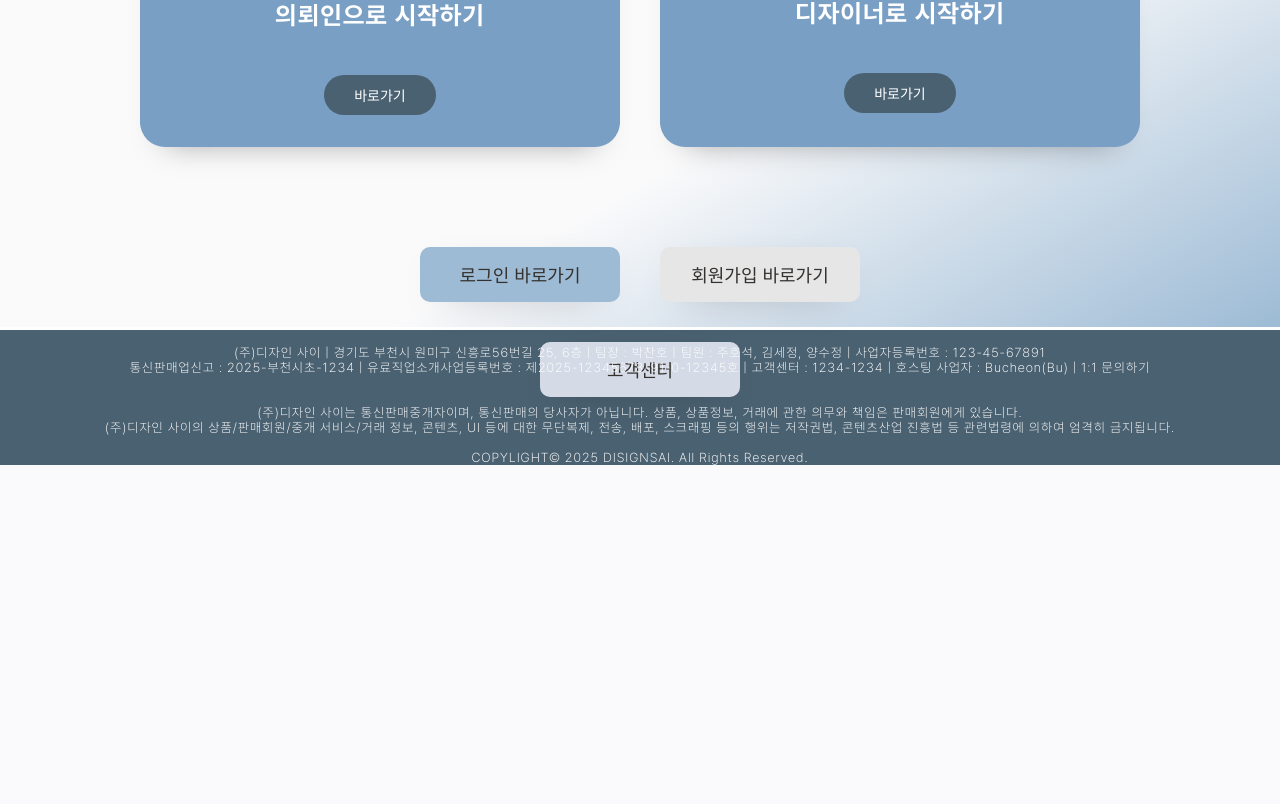
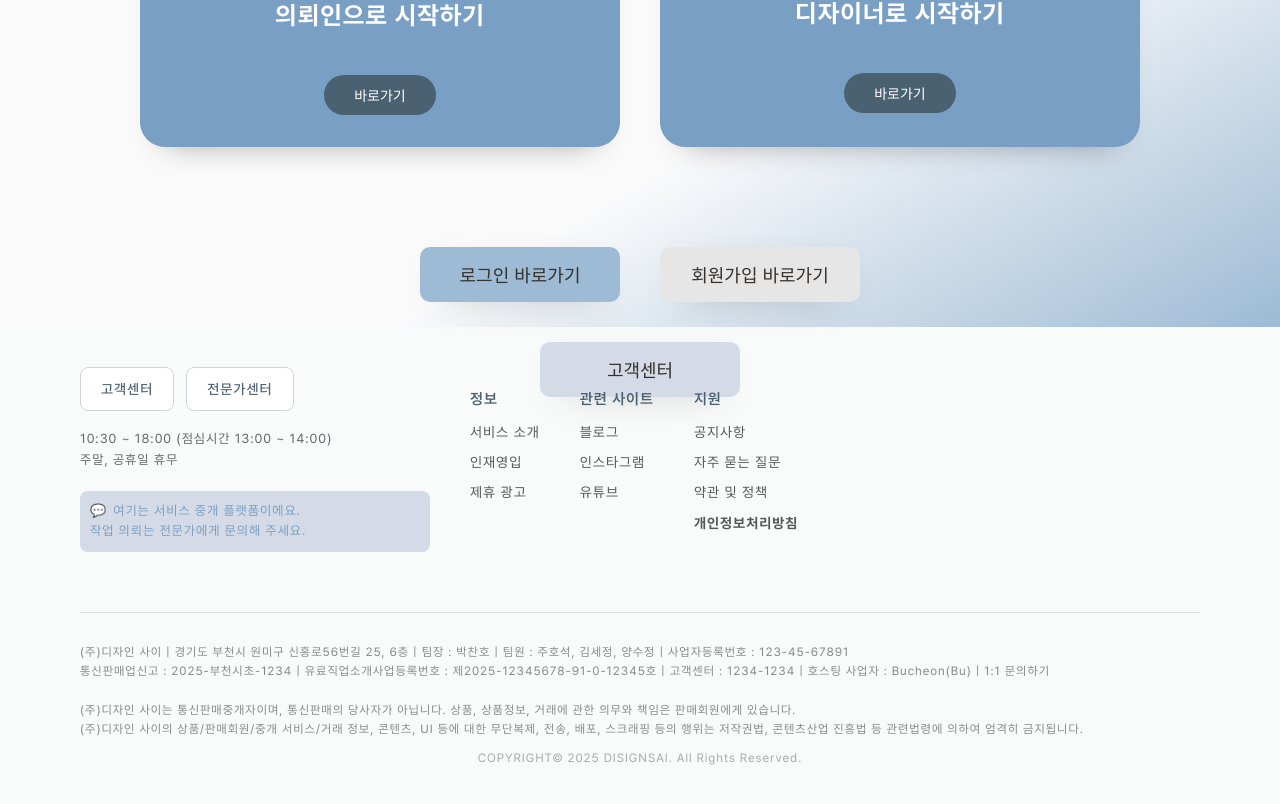
Before and after one commit to kimwax112/letsgit, a React (Create React App) app in the folder 프론트엔드/: page /client in a window 1280 px wide. Shown: the part 639-1443 px from the top of the page. Before the commit the page ends 1104 px from the top, so only its background shows below. Built offline with nearby package versions, Linux system fonts and the light colour scheme; a web font is replaced by a local one; what @draft-js-plugins/static-toolbar would draw is missing.

Commit message:
footer ui 수정

```diff
--- a/프론트엔드/src/components/Footer/Footer.css
+++ b/프론트엔드/src/components/Footer/Footer.css
@@ -1,6 +1,116 @@
-.StaticInfo {
-    background-color: #4A6171;
+.footer-container {
+    background-color: #f9fafa;
+    padding: 40px 80px; /* 좌우 여백만 유지 */
+    font-family: 'Pretendard', sans-serif;
+    font-size: 14px;
+    color: #555;
+    line-height: 1.6;
+    width: 100%;
+    box-sizing: border-box;
+  }
 
-    color: #fff;
-    border: none;
-}
+
+  .footer-top {
+    display: flex;
+    justify-content: space-between;
+    flex-wrap: wrap;
+    margin-bottom: 40px;
+    gap: 40px;
+  }
+
+
+  .footer-buttons {
+    max-width: 350px;
+    flex: 1;
+    margin-bottom: 20px;
+  }
+
+  .footer-button {
+    display: inline-block;
+    margin-right: 12px;
+    margin-bottom: 8px;
+    padding: 10px 20px;
+    border: 1.5px solid #cfd4d7;
+    border-radius: 8px;
+    background-color: white;
+    color: #4A6171;
+    text-decoration: none;
+    font-weight: 500;
+    transition: all 0.3s ease;
+  }
+
+  .footer-button:hover {
+    background-color: #e3e8ea;
+    color: #000;
+  }
+
+  .footer-time {
+    margin-top: 10px;
+    color: #666;
+    font-size: 13px;
+  }
+
+  .footer-notice {
+    margin-top: 20px;
+    padding: 10px;
+    background-color: #D4DAE6;
+    border-radius: 8px;
+    color: #799FC4;
+    font-size: 13px;
+  }
+
+  .footer-notice-icon {
+    margin-right: 6px;
+  }
+
+  .footer-links {
+    display: flex;
+    gap: 40px;
+    flex: 2;
+    flex-wrap: wrap;
+  }
+
+  .footer-links h4 {
+    font-size: 15px;
+    font-weight: 600;
+    margin-bottom: 10px;
+    color: #4A6171;
+  }
+
+  .footer-links ul {
+    list-style: none;
+    padding: 0;
+    margin: 0;
+  }
+
+  .footer-links li {
+    margin-bottom: 8px;
+  }
+
+  .footer-links a {
+    text-decoration: none;
+    color: #555;
+    transition: color 0.2s ease;
+  }
+
+  .footer-links a:hover {
+    color: #111;
+  }
+
+  .footer-bottom {
+    font-size: 12px;
+    color: #888;
+    border-top: 1px solid #e0e0e0;
+    padding-top: 20px;
+  }
+
+  .footer-bottom p {
+    margin: 10px 0;
+  }
+
+  .copyright {
+    margin-top: 20px;
+    color: #aaa;
+    font-size: 12px;
+    text-align: center;
+  }
--- a/프론트엔드/src/components/Footer/Footer.jsx
+++ b/프론트엔드/src/components/Footer/Footer.jsx
@@ -3,25 +3,61 @@ import "./Footer.css";
 
 const Footer = () => {
   return (
-    <div>
-      <div className='ActiveInfo'>
+    <footer className="footer-container">
+      <div className="footer-top">
+        <div className="footer-buttons">
+          <a href="/customer" className="footer-button">고객센터</a>
+          <a href="/expert" className="footer-button">전문가센터</a>
+          <p className="footer-time">10:30 ~ 18:00 (점심시간 13:00 ~ 14:00)<br />주말, 공휴일 휴무</p>
+          <div className="footer-notice">
+            <span className="footer-notice-icon">💬</span>
+            여기는 서비스 중개 플랫폼이에요. <br />작업 의뢰는 전문가에게 문의해 주세요.
+          </div>
+        </div>
 
+        <div className="footer-links">
+          <div>
+            <h4>정보</h4>
+            <ul>
+              <li><a href="/intro">서비스 소개</a></li>
+              <li><a href="/recruit">인재영입</a></li>
+              <li><a href="/ad">제휴 광고</a></li>
+            </ul>
+          </div>
+          <div>
+            <h4>관련 사이트</h4>
+            <ul>
+              <li><a href="/blog">블로그</a></li>
+              <li><a href="/instagram">인스타그램</a></li>
+              <li><a href="/youtube">유튜브</a></li>
+            </ul>
+          </div>
+          <div>
+            <h4>지원</h4>
+            <ul>
+              <li><a href="/notice">공지사항</a></li>
+              <li><a href="/faq">자주 묻는 질문</a></li>
+              <li><a href="/policy">약관 및 정책</a></li>
+              <li><a href="/privacy"><strong>개인정보처리방침</strong></a></li>
+            </ul>
+          </div>
+        </div>
       </div>
-      <div className='StaticInfo'>
-      <br/>
-        (주)디자인 사이 | 경기도 부천시 원미구 신흥로56번길 25, 6층 | 팀장 : 박찬호 | 팀원 : 주호석, 김세정, 양수정 | 사업자등록번호 : 123-45-67891
-        <br/>
-        통신판매업신고 : 2025-부천시초-1234 | 유료직업소개사업등록번호 : 제2025-12345678-91-0-12345호 | 고객센터 : 1234-1234 | 호스팅 사업자 : Bucheon(Bu) | 1:1 문의하기
-        <br/><br/><br/>
-        (주)디자인 사이는 통신판매중개자이며, 통신판매의 당사자가 아닙니다. 상품, 상품정보, 거래에 관한 의무와 책임은 판매회원에게 있습니다.
-        <br/>
-        (주)디자인 사이의 상품/판매회원/중개 서비스/거래 정보, 콘텐츠, UI 등에 대한 무단복제, 전송, 배포, 스크래핑 등의 행위는 저작권법, 콘텐츠산업 진흥법 등 관련법령에 의하여 엄격히 금지됩니다.
-        <br/><br/>
-          COPYLIGHT© 2025 DISIGNSAI. All Rights Reserved.
-          <br/>
+
+      <div className="footer-bottom">
+        <p>
+          (주)디자인 사이 | 경기도 부천시 원미구 신흥로56번길 25, 6층 | 팀장 : 박찬호 | 팀원 : 주호석, 김세정, 양수정 | 사업자등록번호 : 123-45-67891
+          <br />
+          통신판매업신고 : 2025-부천시초-1234 | 유료직업소개사업등록번호 : 제2025-12345678-91-0-12345호 | 고객센터 : 1234-1234 | 호스팅 사업자 : Bucheon(Bu) | 1:1 문의하기
+          <br /><br />
+          (주)디자인 사이는 통신판매중개자이며, 통신판매의 당사자가 아닙니다. 상품, 상품정보, 거래에 관한 의무와 책임은 판매회원에게 있습니다.
+          <br />
+          (주)디자인 사이의 상품/판매회원/중개 서비스/거래 정보, 콘텐츠, UI 등에 대한 무단복제, 전송, 배포, 스크래핑 등의 행위는 저작권법, 콘텐츠산업 진흥법 등 관련법령에 의하여 엄격히 금지됩니다.
+        </p>
+        <p className="copyright">COPYRIGHT© 2025 DISIGNSAI. All Rights Reserved.</p>
       </div>
-    </div>
+    </footer>
   );
-}
+};
 
 export default Footer;
```
